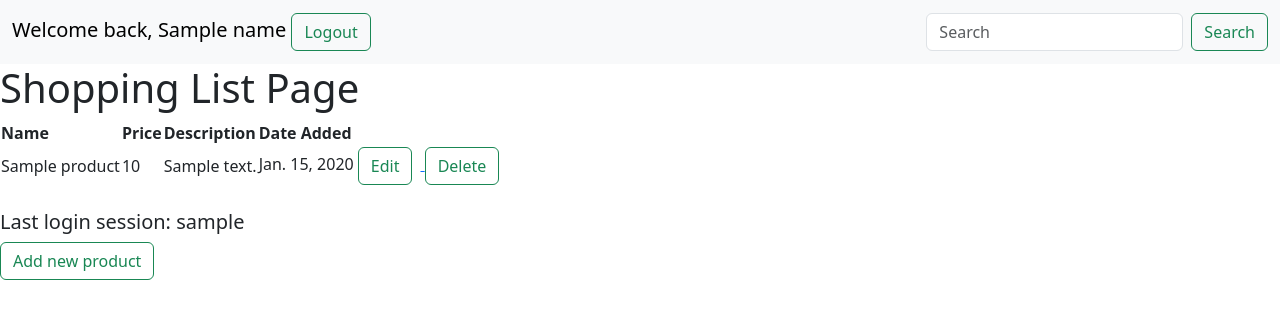
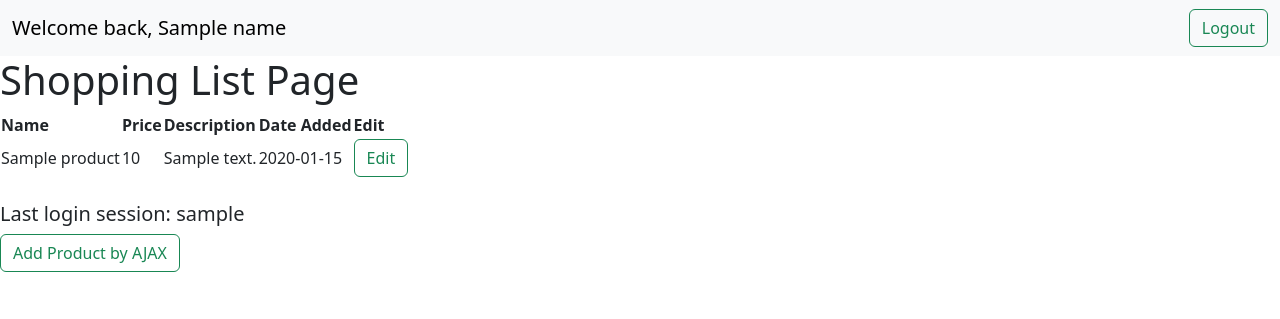
Before and after one commit to brmntyprytm/shopping-list, a Django app: template main/templates/main.html in a window 1280 px wide. Shown: the top 319 px of the page. Run offline with Django 4.2, Linux system fonts and the light colour scheme; tables that the repository leaves empty hold one stand-in row (values such as "Sample post"); the template is opened without the code that fills it: values that come from a table or form of the project are taken from there, most other values are stand-ins (such as "Sample title", 1, 10 or a date in 2020).

Commit message:
Added Tutorial 5 files

```diff
--- a/main/templates/main.html
+++ b/main/templates/main.html
@@ -2,51 +2,105 @@
 
 <nav class="navbar bg-body-tertiary">
   <div class="container-fluid">
-    <a class="navbar-brand" href="{% url 'main:logout' %}">Welcome back, {{ name }}
-      <button class="btn btn-outline-success me-2" type="button">Logout</button>
-    </a>
-    <form class="d-flex" role="search">
-      <input class="form-control me-2" type="search" placeholder="Search" aria-label="Search">
-      <button class="btn btn-outline-success" type="submit">Search</button>
-    </form>
+      <a class="navbar-brand">
+        Welcome back, {{ name }}
+        <a href="{% url 'main:logout' %}" class="btn btn-outline-success ml-auto" type="button">Logout</a>
+      </a>
   </div>
 </nav>
 
 <h1>Shopping List Page</h1>
 
-<table>
-  <tr>
-    <th>Name</th>
-    <th>Price</th>
-    <th>Description</th>
-    <th>Date Added</th>
-  </tr>
-
-  {% comment %} Below is how to show the product data {% endcomment %}
-
-  {% for product in products %}
-  <tr>
-    <td>{{product.name}}</td>
-    <td>{{product.price}}</td>
-    <td>{{product.description}}</td>
-    <td>{{product.date_added}}
-      <a href="{% url 'main:edit_product' product.pk %}">
-        <button class="btn btn-outline-success me-2" type="button">Edit</button>
-      </a>
-      <a href="{% url 'main:delete_product' product.pk %}">
-        <button class="btn btn-outline-success me-2" type="button">Delete</button>
-      </a>
-    </td>
-  </tr>
-  {% endfor %}
-</table>
+<table id="product_table"></table>
 
 <br />
 
 <h5>Last login session: {{ last_login }}</h5>
 
-<a href="{% url 'main:create_product' %}">
-  <button class="btn btn-outline-success me-2" type="button">Add new product</button>
-</a>
+<div class="modal fade" id="exampleModal" tabindex="-1" aria-labelledby="exampleModalLabel" aria-hidden="true">
+  <div class="modal-dialog">
+      <div class="modal-content">
+          <div class="modal-header">
+              <h1 class="modal-title fs-5" id="exampleModalLabel">Add New Product</h1>
+              <button type="button" class="btn-close" data-bs-dismiss="modal" aria-label="Close"></button>
+          </div>
+          <div class="modal-body">
+              <form id="form" onsubmit="return false;">
+                  {% csrf_token %}
+                  <div class="mb-3">
+                      <label for="name" class="col-form-label">Name:</label>
+                      <input type="text" class="form-control" id="name" name="name"></input>
+                  </div>
+                  <div class="mb-3">
+                      <label for="price" class="col-form-label">Price:</label>
+                      <input type="number" class="form-control" id="price" name="price"></input>
+                  </div>
+                  <div class="mb-3">
+                      <label for="description" class="col-form-label">Description:</label>
+                      <textarea class="form-control" id="description" name="description"></textarea>
+                  </div>
+              </form>
+          </div>
+          <div class="modal-footer">
+              <button type="button" class="btn btn-secondary" data-bs-dismiss="modal">Close</button>
+              <button type="button" class="btn btn-primary" id="button_add" data-bs-dismiss="modal">Add Product</button>
+              <button type="button" class="btn btn-primary" id="button_edit" data-bs-dismiss="modal">Edit Product</button>
+          </div>
+      </div>
+  </div>
+</div>
+
+<button class="btn btn-outline-success ml-auto" type="button" data-bs-toggle="modal" data-bs-target="#exampleModal">Add Product by AJAX</button>
+
+<script>
+  async function getProducts() {
+      return fetch("{% url 'main:get_product_json' %}").then((res) => res.json())
+  }
+  async function refreshProducts() {
+        document.getElementById("product_table").innerHTML = ""
+        const products = await getProducts()
+        let htmlString = `<tr>
+            <th>Name</th>
+            <th>Price</th>
+            <th>Description</th>
+            <th>Date Added</th>
+            <th>Edit</th>
+        </tr>`
+        products.forEach((item) => {
+            htmlString += `\n<tr>
+            <td>${item.fields.name}</td>
+            <td>${item.fields.price}</td>
+            <td>${item.fields.description}</td>
+            <td>${item.fields.date_added}</td>
+            <td>
+              <button class="btn btn-outline-success ml-auto" type="button" data-bs-toggle="modal" data-bs-target="#exampleModal" onclick="document.getElementById('name').value='${item.fields.name}';document.getElementById('price').value='${item.fields.price}';document.getElementById('description').value='${item.fields.description}';document.getElementById('button_add').onclick=editProduct;">Edit
+              </button></td>
+        </tr>`
+        })
+        document.getElementById("product_table").innerHTML = htmlString
+    }
+    refreshProducts()
+
+    function addProduct() {
+        fetch("{% url 'main:add_product_ajax' %}", {
+            method: "POST",
+            body: new FormData(document.querySelector('#form'))
+        }).then(refreshProducts)
+
+        document.getElementById("form").reset()
+        return false
+    }
+    document.getElementById("button_add").onclick = addProduct
+    function editProduct() {
+        fetch("{% url 'main:edit_product_ajax' %}", {
+            method: "POST",
+            body: new FormData(document.querySelector('#form'))
+        }).then(refreshProducts)
+
+        document.getElementById("form").reset()
+        return false
+    }
+    document.getElementById("button_edit").onclick = addProduct
+</script>
 
 {% endblock content %}
--- a/main/urls.py
+++ b/main/urls.py
@@ -9,8 +9,9 @@ from main.views import (
     register,
     login_user,
     logout_user,
-    edit_product,
-    delete_product,
+    get_product_json,
+    add_product_ajax,
+    edit_product_ajax,
 )
 
 app_name = "main"
@@ -25,6 +26,7 @@ urlpatterns = [
     path("register/", register, name="register"),
     path("login/", login_user, name="login"),
     path("logout/", logout_user, name="logout"),
-    path("edit-product/<int:id>/", edit_product, name="edit_product"),
-    path("delete/<int:id>/", delete_product, name="delete_product"),
+    path("get-product/", get_product_json, name="get_product_json"),
+    path("create-product-ajax/", add_product_ajax, name="add_product_ajax"),
+    path("edit-product-ajax/", edit_product_ajax, name="edit_product_ajax"),
 ]
--- a/main/views.py
+++ b/main/views.py
@@ -1,5 +1,5 @@
 from django.shortcuts import render
-from django.http import HttpResponseRedirect
+from django.http import HttpResponseRedirect, HttpResponseNotFound
 from django.urls import reverse
 from main.forms import ProductForm
 from main.models import Product
@@ -13,6 +13,7 @@ from django.contrib.auth.decorators import login_required
 import datetime
 from django.http import HttpResponseRedirect
 from django.urls import reverse
+from django.views.decorators.csrf import csrf_exempt
 
 
 @login_required(login_url="/login")
@@ -109,26 +110,46 @@ def logout_user(request):
     return response
 
 
-def edit_product(request, id):
-    # Get product by ID
-    product = Product.objects.get(pk=id)
-
-    # Set product as instance of form
-    form = ProductForm(request.POST or None, instance=product)
-
-    if form.is_valid() and request.method == "POST":
-        # Save the form and return to home page
-        form.save()
-        return HttpResponseRedirect(reverse("main:show_main"))
-
-    context = {"form": form}
-    return render(request, "edit_product.html", context)
+def get_product_json(request):
+    product_item = Product.objects.all()
+    return HttpResponse(serializers.serialize("json", product_item))
 
 
-def delete_product(request, id):
-    # Get data by ID
-    product = Product.objects.get(pk=id)
-    # Delete data
-    product.delete()
-    # Return to the main page
-    return HttpResponseRedirect(reverse("main:show_main"))
+@csrf_exempt
+def add_product_ajax(request):
+    if request.method == "POST":
+        name = request.POST.get("name")
+        price = request.POST.get("price")
+        description = request.POST.get("description")
+        user = request.user
+
+        new_product = Product(
+            name=name, price=price, description=description, user=user
+        )
+        new_product.save()
+
+        return HttpResponse(b"CREATED", status=201)
+
+    return HttpResponseNotFound()
+
+
+@csrf_exempt
+def edit_product_ajax(request, product_id):
+    try:
+        product = Product.objects.get(id=product_id, user=request.user)
+    except Product.DoesNotExist:
+        return HttpResponseNotFound()
+
+    if request.method == "POST":
+        name = request.POST.get("name")
+        price = request.POST.get("price")
+        description = request.POST.get("description")
+
+        product.name = name
+        product.price = price
+        product.description = description
+        product.save()
+
+        return HttpResponse(b"OK", status=200)
+
+    return HttpResponseNotFound()
```
Also changed, not shown: 3 other files.
